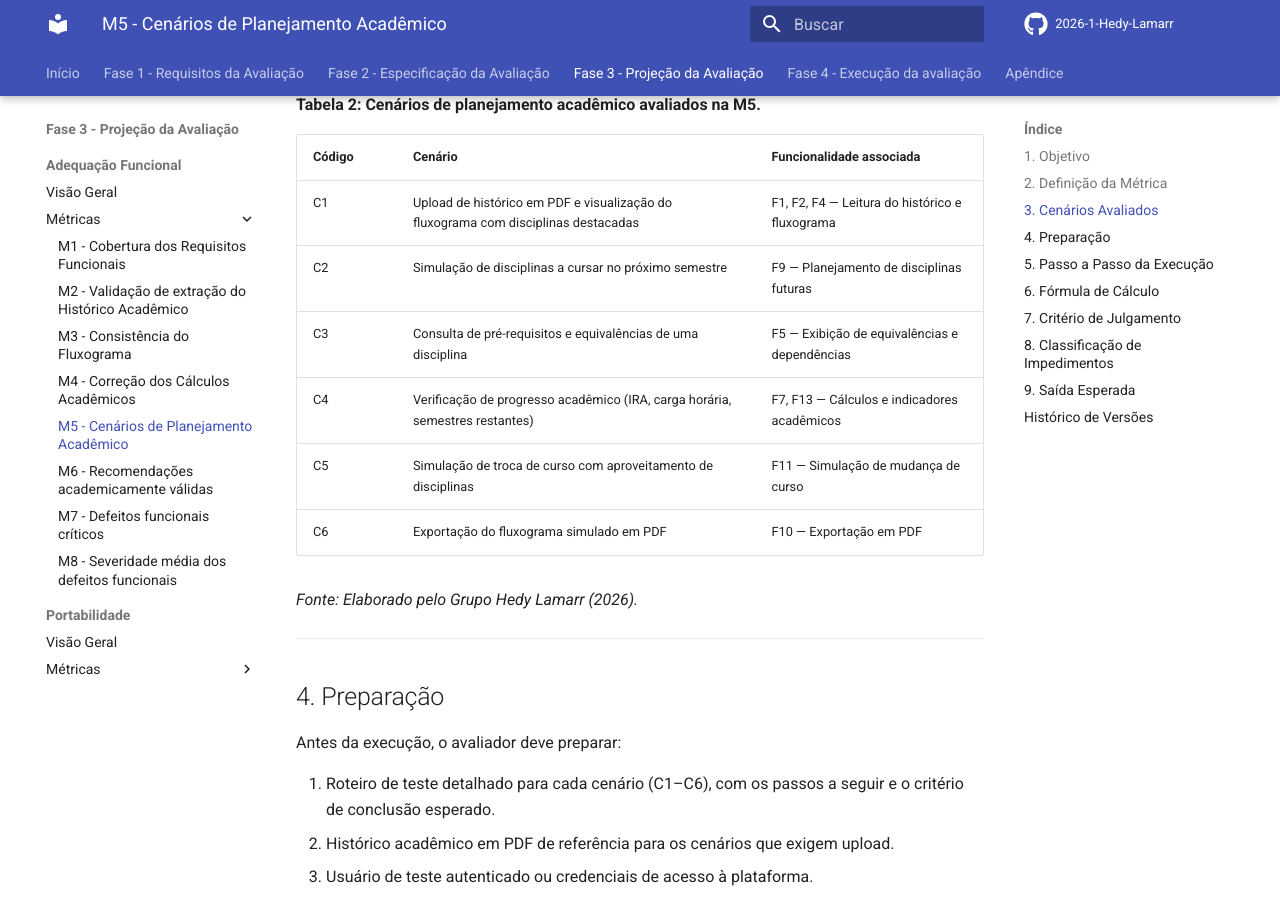
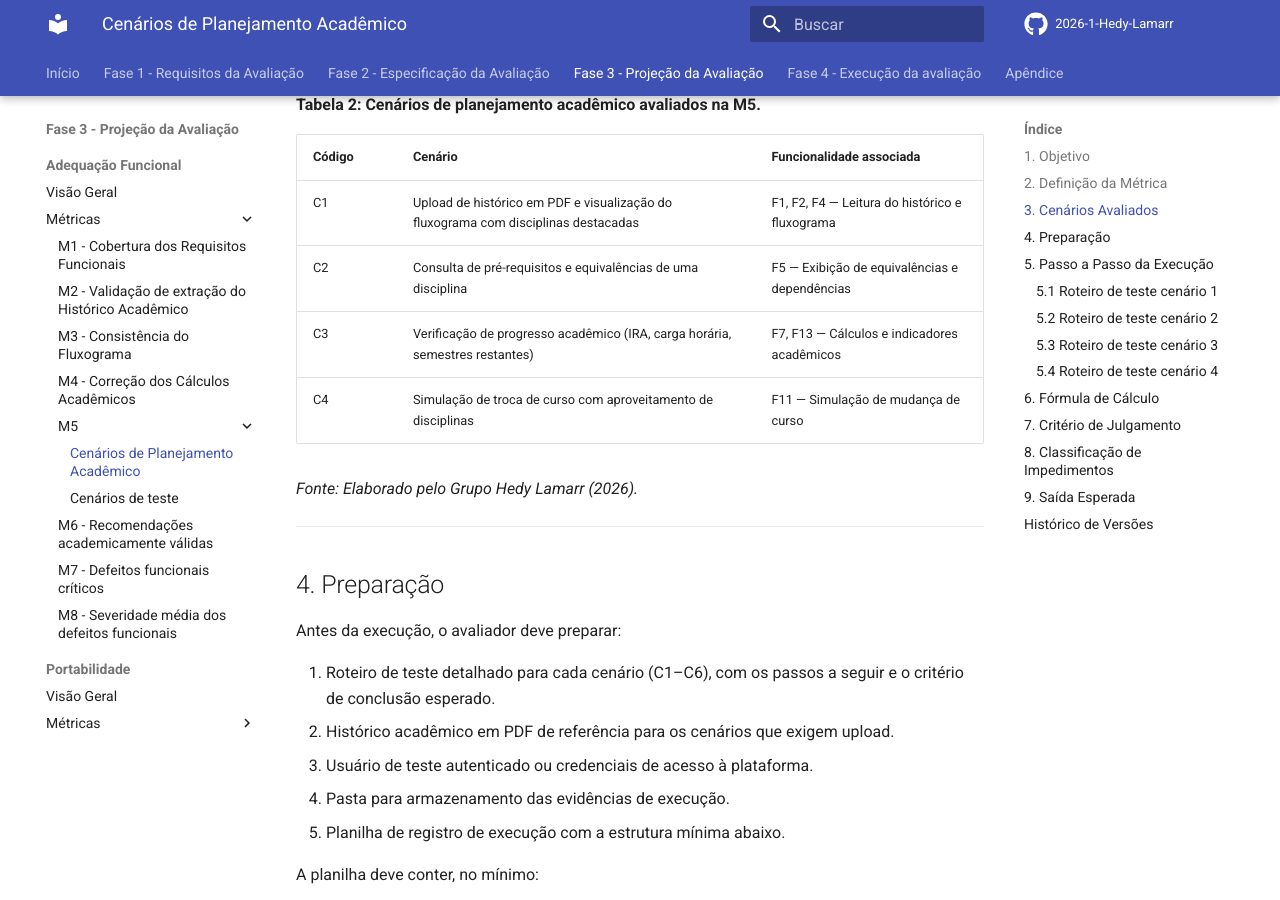
Before and after one commit to FCTE-Qualidade-de-Software-1/2026-1_T01_HEDY_LAMAR, an MkDocs documentation site: the page built from docs/fase3/adequacao_funcional/metrica_5.md, in a window 1280 px wide and 900 px high, scrolled down 1137 px. Built offline with MkDocs 1.6.1 and Material for MkDocs 9.7.7, drawn with Linux system fonts in a browser that asks for light colours; comment, search, counter and statistics services are not loaded; some of the changed text lies outside the part shown.

Commit message:
adequação

```diff
--- a/docs/fase3/adequacao_funcional/metrica_5.md
+++ b/docs/fase3/adequacao_funcional/metrica_5.md
@@ -34,11 +34,9 @@
 | Código | Cenário                                                                                   | Funcionalidade associada                        |
 | ------ | ----------------------------------------------------------------------------------------- | ----------------------------------------------- |
 | C1     | Upload de histórico em PDF e visualização do fluxograma com disciplinas destacadas        | F1, F2, F4 — Leitura do histórico e fluxograma  |
-| C2     | Simulação de disciplinas a cursar no próximo semestre                                     | F9 — Planejamento de disciplinas futuras        |
-| C3     | Consulta de pré-requisitos e equivalências de uma disciplina                              | F5 — Exibição de equivalências e dependências   |
-| C4     | Verificação de progresso acadêmico (IRA, carga horária, semestres restantes)              | F7, F13 — Cálculos e indicadores acadêmicos     |
-| C5     | Simulação de troca de curso com aproveitamento de disciplinas                             | F11 — Simulação de mudança de curso             |
-| C6     | Exportação do fluxograma simulado em PDF                                                  | F10 — Exportação em PDF                         |
+| C2     | Consulta de pré-requisitos e equivalências de uma disciplina                              | F5 — Exibição de equivalências e dependências   |
+| C3     | Verificação de progresso acadêmico (IRA, carga horária, semestres restantes)              | F7, F13 — Cálculos e indicadores acadêmicos     |
+| C4     | Simulação de troca de curso com aproveitamento de disciplinas                             | F11 — Simulação de mudança de curso             |
 
 *Fonte: Elaborado pelo Grupo Hedy Lamarr (2026).*
 
@@ -79,6 +77,27 @@
 8. Consolidar os resultados na planilha de registro de execução.
 
 > **Nota:** Um "impedimento funcional" é qualquer falha que impeça o usuário de atingir o objetivo do cenário. Lentidão de carregamento ou problemas visuais menores que não interrompam o fluxo principal **não** configuram impedimento funcional para fins desta métrica.
+
+---
+
+### 5.1 Roteiro de teste cenário 1
+
+
+
+
+### 5.2 Roteiro de teste cenário 2
+
+
+
+### 5.3 Roteiro de teste cenário 3
+
+
+
+
+### 5.4 Roteiro de teste cenário 4
+
+
+
 
 ---
 
--- a/mkdocs.yml
+++ b/mkdocs.yml
@@ -47,7 +47,9 @@
         - M2 - Validação de extração do Histórico Acadêmico: fase3/adequacao_funcional/metrica_2.md
         - M3 - Consistência do Fluxograma: fase3/adequacao_funcional/metrica_3.md
         - M4 - Correção dos Cálculos Acadêmicos: fase3/adequacao_funcional/metrica_4.md
-        - M5 - Cenários de Planejamento Acadêmico: fase3/adequacao_funcional/metrica_5.md
+        - M5:
+          - Cenários de Planejamento Acadêmico: fase3/adequacao_funcional/metrica_5.md
+          - Cenários de teste: fase3/adequacao_funcional/Roteiro_testes.md
         - M6 - Recomendações academicamente válidas: fase3/adequacao_funcional/metrica_6.md
         - M7 - Defeitos funcionais críticos: fase3/adequacao_funcional/metrica_7.md
         - M8 - Severidade média dos defeitos funcionais: fase3/adequacao_funcional/metrica_8.md
```
